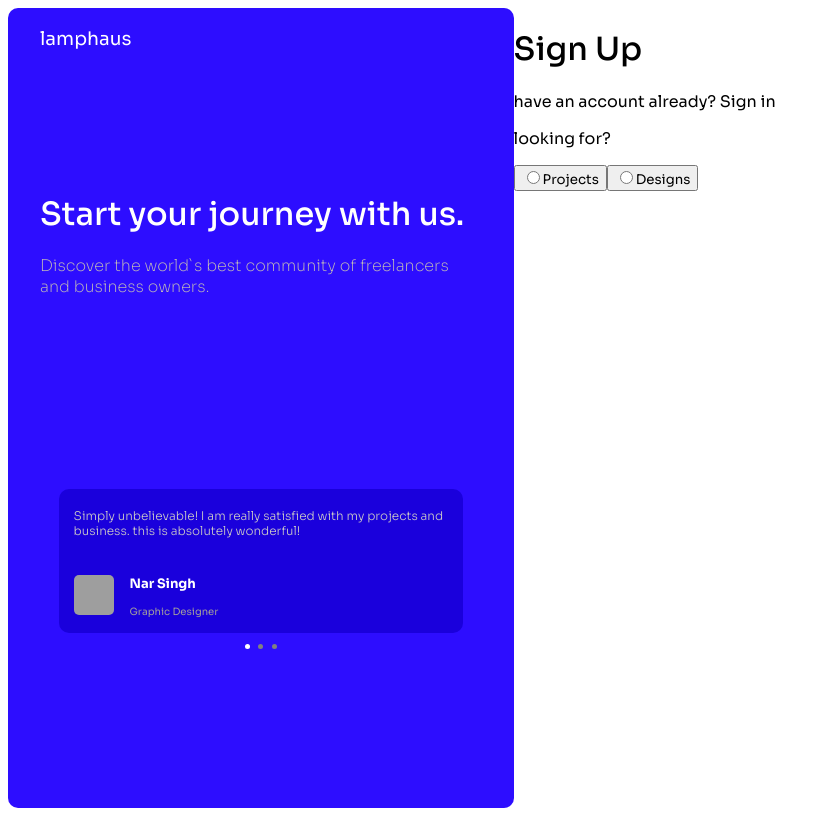
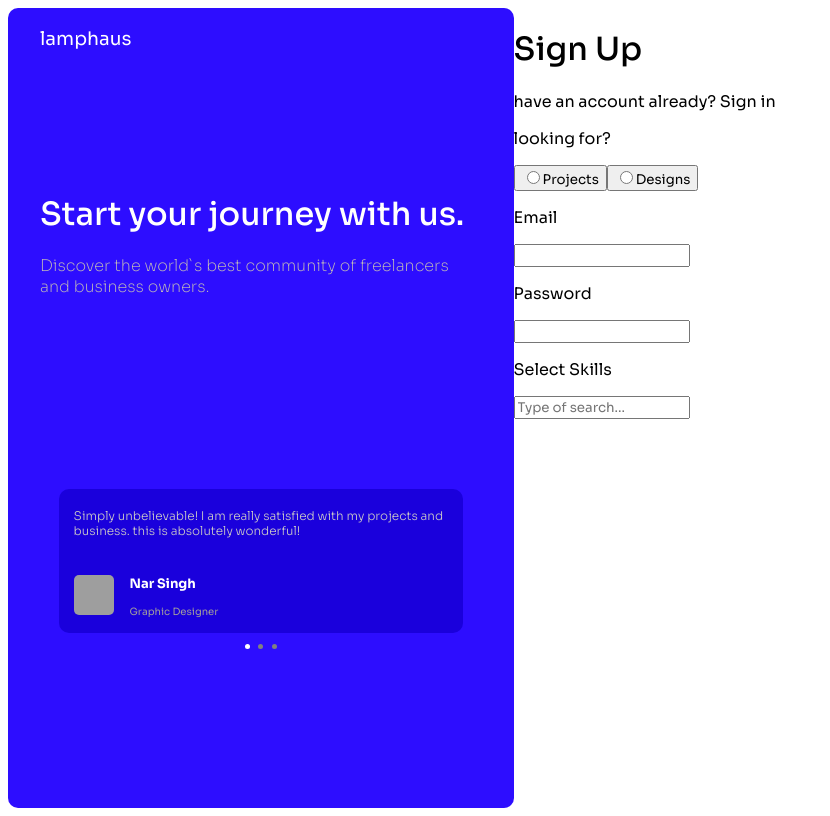
Before and after one commit to Indy-Toronto/react-forms-practice, a React (Create React App) app: page / in a window 1280 px wide. Shown: the whole page, without its empty margins (0-830 px from the left). Built offline with nearby package versions, Linux system fonts and the light colour scheme; grey boxes are pictures that could not be loaded.

Commit message:
White part updated

```diff
--- a/src/components/WhitePart.js
+++ b/src/components/WhitePart.js
@@ -1,8 +1,6 @@
-
-
-
-export default function WhitePart(){
-    return <div className="white-part">
+export default function WhitePart() {
+  return (
+    <div className="white-part">
       <h1>Sign Up</h1>
       <p>have an account already? Sign in</p>
       <p>looking for?</p>
@@ -14,5 +12,12 @@ export default function WhitePart(){
         <input type="radio" name="designs" id="" />
         <label htmlFor="">Designs</label>
       </button>
+      <p>Email</p>
+      <input type="text" name="email" />
+      <p>Password</p>
+      <input type="password" name="password" />
+      <p>Select Skills</p>
+      <input type="text" name="skills" placeholder="Type of search..." />
     </div>
+  );
 }
```
Lines whose indentation alone changed are shown as unchanged.
